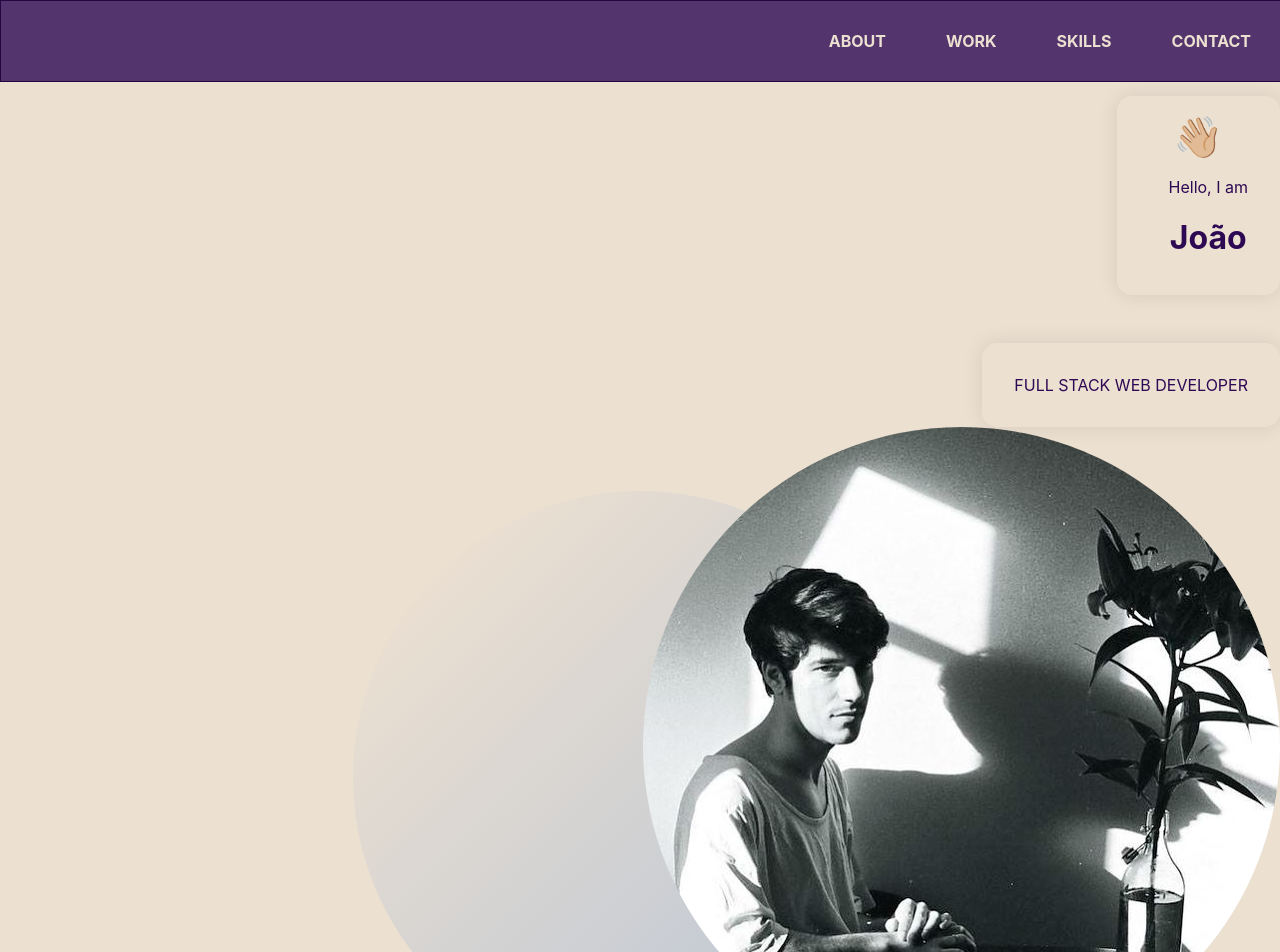
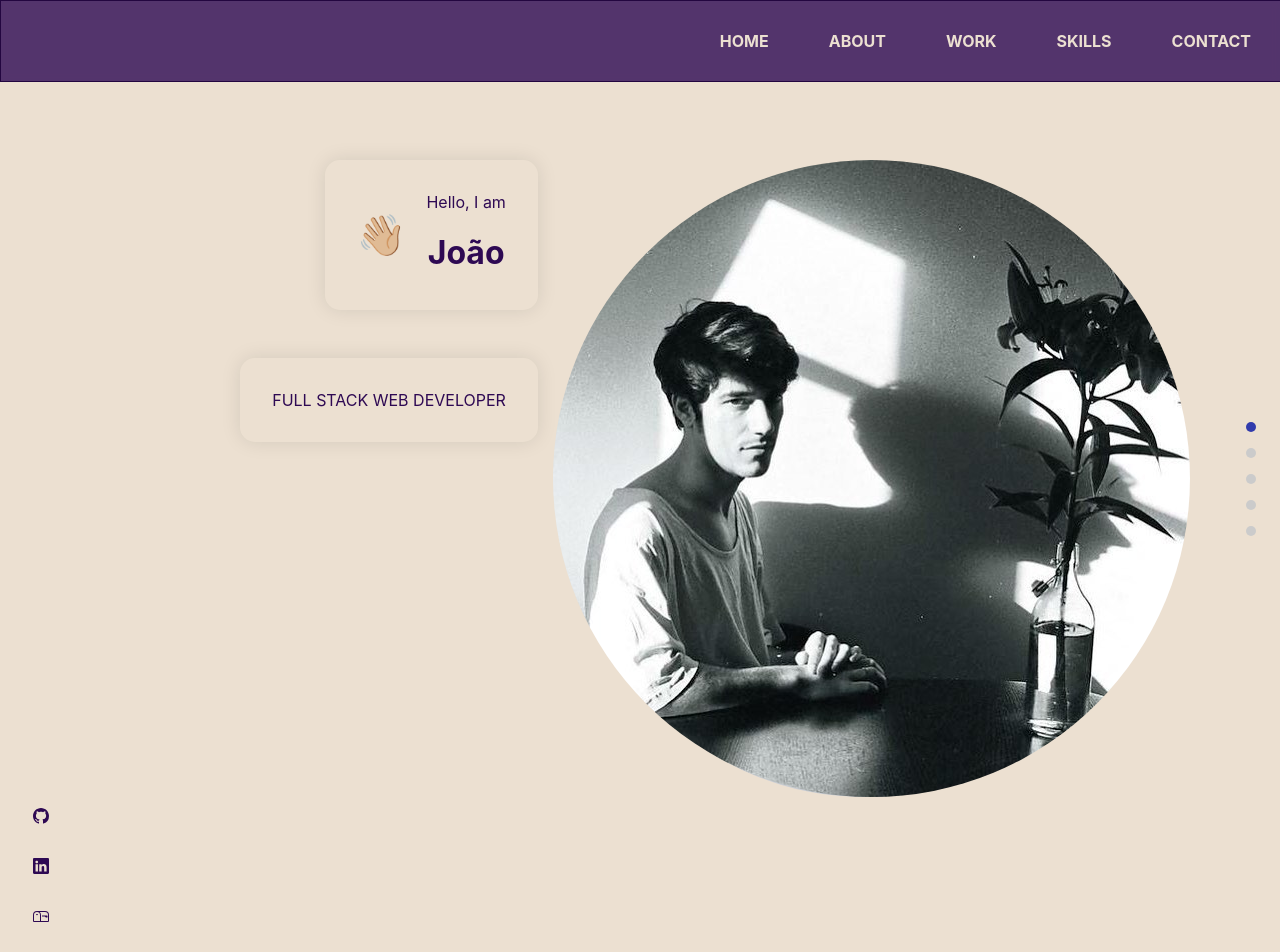
Before and after one commit to JoaoTeixeira13/portfolio, a React (Create React App) app: page / in a window 1280 px wide. Shown: the top 952 px of the page. Built offline with nearby package versions, Linux system fonts and the light colour scheme.

Commit message:
Code refactoring : mapping over array (navbar links). Higher Order Component App Wrapper. Navigation Dots and Social Media icons present on desktop version.

```diff
--- a/src/App.css
+++ b/src/App.css
@@ -1,8 +1,6 @@
 .App {
     text-align: center;
 }
-
-
 
 .App-header {
     background-color: #282c34;
@@ -15,6 +13,101 @@
     color: white;
 }
 
-.App-link {
-  color: #61dafb;
+
+.socialMedia {
+    display: flex;
+    justify-content: flex-end;
+    align-items: center;
+    flex-direction: column;
+
+    padding: 1rem;
 }
+
+.socialMedia div {
+    width: 50px;
+    height: 50px;
+    border-radius: 50%;
+    display: flex;
+    justify-content: center;
+    align-items: center;
+
+    transition: all 0.3s ease-in-out;
+}
+
+@media screen and (min-width: 2000px) {
+    .socialMedia div {
+        width: 70px;
+        height: 70px;
+
+        margin: 0.5rem 0;
+    }
+
+    .socialMedia div svg {
+        width: 30px;
+        height: 30px;
+    }
+}
+
+.appContainer {
+    width: 100%;
+    min-height: 100vh;
+
+    display: flex;
+    flex-direction: row;
+}
+
+.appFlex {
+    display: flex;
+    justify-content: center;
+    align-items: center;
+}
+
+.appWrapper {
+    flex: 1;
+    width: 100%;
+    flex-direction: column;
+    padding: 4rem 2rem;
+}
+
+@media screen and (max-width: 450px) {
+    .appWrapper {
+        padding: 4rem 1rem 2rem;
+    }
+}
+
+.navigation {
+    display: flex;
+    justify-content: center;
+    align-items: center;
+    flex-direction: column;
+
+    padding: 1rem;
+}
+
+.navigation-dot {
+    width: 10px;
+    height: 10px;
+    border-radius: 50%;
+    background-color: #cbcbcb;
+    margin: 0.5rem;
+
+    transition: background-color 0.2s ease-in-out;
+}
+
+@media screen and (min-width: 2000px) {
+    .navigation-dot {
+        width: 20px;
+        height: 20px;
+    }
+}
+
+@media screen and (max-width: 500px) {
+    .navigation,
+    .socialMedia {
+        display: none;
+    }
+}
+
+#about.appContainer {
+    flex-direction: row;
+}
--- a/src/about/about.tsx
+++ b/src/about/about.tsx
@@ -3,10 +3,11 @@ import { motion } from "framer-motion";
 import { useState, useEffect } from "react";
 import { About } from "../interfaces";
 import { abouts } from "../constants";
+import AppWrap from "../wrapper/appWrap";
 
-export default function AboutMe() {
+const AboutMe = () => {
     return (
-        <div id="about">
+        <div>
             <h2 className="headText">
                 {" "}
                 I am keen on learning new technologies, logic and systems'
@@ -14,9 +15,8 @@ export default function AboutMe() {
                 functionality.{" "}
             </h2>
             <div className="appProfiles">
-                {abouts.map((each: About, index: number) => {
+                {abouts.map((each: About) => {
                     return (
-                        <>
                         <motion.div
                             whileInView={{ opacity: 1 }}
                             whileHover={{ scale: 1.1 }}
@@ -25,16 +25,17 @@ export default function AboutMe() {
                                 type: "tween",
                             }}
                             className="profileItem"
-                                key={each.title + index}
+                            key={each.id}
                         >
                             <img src={each.imgUrl} alt={each.title} />
                             <h2 className="boldText">{each.title}</h2>
                             <p className="pText">{each.description}</p>
                         </motion.div>
-                        </>
                     );
                 })}
             </div>
         </div>
     );
-}
+};
+
+export default AppWrap(AboutMe, "about", ["aboutMe"]);
--- a/src/constants.tsx
+++ b/src/constants.tsx
@@ -2,21 +2,32 @@ import { About } from "./interfaces";
 
 export const abouts: About[] = [
     {
+        id: 1,
         title: "Full Stack Web Development",
         description:
             "Lorem ipsum dolor sit amet, consectetur adipiscing elit, sed do eiusmod tempor incididunt ut labore et dolore magna aliqua.",
         imgUrl: "/full-stack.png",
     },
     {
+        id: 2,
         title: "Backend Development",
         description:
             "Ut enim ad minim veniam, quis nostrud exercitation ullamco laboris nisi ut aliquip ex ea commodo consequat. ",
-        imgUrl: "back-end.jpg",
+        imgUrl: "/back-end.jpg",
     },
     {
+        id: 3,
         title: "Frontend Development",
         description:
             "Duis aute irure dolor in reprehenderit in voluptate velit esse cillum dolore eu fugiat nulla pariatur. ",
-        imgUrl: "front-end.jpg",
+        imgUrl: "/front-end.jpg",
     },
 ];
+
+export const sections: string[] = [
+    "home",
+    "about",
+    "work",
+    "skills",
+    "contact",
+];
--- a/src/header/header.css
+++ b/src/header/header.css
@@ -1,4 +1,4 @@
-#header {
+#home {
     position: relative;
     background-color: #ece0d1;
     color: #2e0953;
--- a/src/header/header.tsx
+++ b/src/header/header.tsx
@@ -1,7 +1,8 @@
 import "./header.css";
 import { motion } from "framer-motion";
+import AppWrap from "../wrapper/appWrap";
 
-export default function Header() {
+const Header = () => {
     const scaleVariants = {
         whileInView: {
             scale: [0, 1],
@@ -14,7 +15,7 @@ export default function Header() {
     };
 
     return (
-        <div id="header" className="appHeader appFlex">
+        <div className="appHeader appFlex">
             <motion.div
                 whileInView={{ x: [-100, 0], opacity: [0, 1] }}
                 transition={{ duration: 0.5 }}
@@ -38,7 +39,11 @@ export default function Header() {
                 transition={{ duration: 0.5, delayChildren: 0.5 }}
                 className="appHeaderImg"
             >
-                <img src="/joao.jpg" alt="profile picture" className="profilePicture"/>
+                <img
+                    src="/joao.jpg"
+                    alt="profile picture"
+                    className="profilePicture"
+                />
                 <motion.img
                     whileInView={{ scale: [0, 1] }}
                     transition={{ duration: 1, ease: "easeInOut" }}
@@ -53,4 +58,6 @@ export default function Header() {
             ></motion.div>
         </div>
     );
-}
+};
+
+export default AppWrap(Header, "home", ["headerApp"]);
--- a/src/interfaces.tsx
+++ b/src/interfaces.tsx
@@ -1,5 +1,10 @@
 export interface About {
+    id: number;
     title: string;
     description: string;
     imgUrl: string;
 }
+
+export interface ActiveProp {
+    active: string;
+}
--- a/src/navbar/navbar.tsx
+++ b/src/navbar/navbar.tsx
@@ -12,6 +12,7 @@ import {
 } from "react-scroll";
 import { HiMenuAlt4, HiX } from "react-icons/hi";
 import { motion } from "framer-motion";
+import { sections } from "../constants";
 
 export default function Navbar() {
     const [toggle, setToggle] = useState(false);
@@ -19,46 +20,19 @@ export default function Navbar() {
     return (
         <nav id="navbar">
             <div className="appNavbar">
+                {sections.map((each: string, index: number) => (
                     <Link
                         activeClass="active"
-                    to="about"
+                        to={each}
                         spy={true}
                         smooth={true}
-                    // offset={50}
+                        offset={-80}
                         duration={500}
+                        key={each + index}
                     >
-                    <h4>About</h4>
+                        <h4 onClick={() => setToggle(false)}>{each}</h4>
                     </Link>
-                <Link
-                    activeClass="active"
-                    to="work"
-                    spy={true}
-                    smooth={true}
-                    // offset={50}
-                    duration={500}
-                >
-                    <h4>Work</h4>
-                </Link>
-                <Link
-                    activeClass="active"
-                    to="skills"
-                    spy={true}
-                    smooth={true}
-                    // offset={50}
-                    duration={500}
-                >
-                    <h4>Skills</h4>
-                </Link>
-                <Link
-                    activeClass="active"
-                    to="contact"
-                    spy={true}
-                    smooth={true}
-                    // offset={50}
-                    duration={500}
-                >
-                    <h4>Contact</h4>
-                </Link>
+                ))}
             </div>
             <div className="appNavbarMobile">
                 <HiMenuAlt4 onClick={() => setToggle(true)} />
@@ -73,48 +47,22 @@ export default function Navbar() {
                                 className="closingMobile"
                                 onClick={() => setToggle(false)}
                             />
+
+                            {sections.map((each: string, index: number) => (
                                 <Link
                                     activeClass="active"
-                                to="about"
+                                    to={each}
                                     spy={true}
                                     smooth={true}
-                                // offset={50}
+                                    offset={-80}
                                     duration={500}
-                            >
-                                <h4 onClick={() => setToggle(false)}>About</h4>
-                            </Link>
-                            <Link
-                                activeClass="active"
-                                to="work"
-                                spy={true}
-                                smooth={true}
-                                // offset={50}
-                                duration={500}
-                            >
-                                <h4 onClick={() => setToggle(false)}>Work</h4>
-                            </Link>
-                            <Link
-                                activeClass="active"
-                                to="skills"
-                                spy={true}
-                                smooth={true}
-                                // offset={50}
-                                duration={500}
-                            >
-                                <h4 onClick={() => setToggle(false)}>Skills</h4>
-                            </Link>
-                            <Link
-                                activeClass="active"
-                                to="contact"
-                                spy={true}
-                                smooth={true}
-                                // offset={50}
-                                duration={500}
+                                    key={each + index}
                                 >
                                     <h4 onClick={() => setToggle(false)}>
-                                    Contact
+                                        {each}
                                     </h4>
                                 </Link>
+                            ))}
                         </div>
                     </motion.div>
                 )}
--- /dev/null
+++ b/src/navigationDots.tsx
@@ -0,0 +1,27 @@
+import { Link } from "react-scroll";
+import { ActiveProp } from "./interfaces";
+import { sections } from "./constants";
+
+export default function NavigationDots(props: ActiveProp) {
+    return (
+        <div className="navigation">
+            {sections.map((each: string, index: number) => (
+                <Link
+                    activeClass="active"
+                    className="navigation-dot"
+                    to={each}
+                    spy={true}
+                    smooth={true}
+                    offset={-80}
+                    duration={500}
+                    key={each + index}
+                    style={
+                        props.active === each
+                            ? { backgroundColor: `#313BAC` }
+                            : {}
+                    }
+                ></Link>
+            ))}
+        </div>
+    );
+}
--- /dev/null
+++ b/src/socialMedia.tsx
@@ -0,0 +1,17 @@
+import { BsGithub, BsLinkedin, BsMailbox } from "react-icons/bs";
+
+export default function SocialMedia() {
+    return (
+        <div className="socialMedia">
+            <div>
+                <BsGithub />
+            </div>
+            <div>
+                <BsLinkedin />
+            </div>
+            <div>
+                <BsMailbox />
+            </div>
+        </div>
+    );
+}
--- /dev/null
+++ b/src/wrapper/appWrap.tsx
@@ -0,0 +1,20 @@
+import SocialMedia from "../socialMedia";
+import NavigationDots from "../navigationDots";
+
+export default function AppWrap(
+    Component: Function,
+    idName: string,
+    classNames: string[]
+) {
+    return function HOC() {
+        return (
+            <div id={idName} className={`appContainer ${classNames}`}>
+                <SocialMedia />
+                <div className="appWrapper appFlex">
+                    <Component />
+                </div>
+                <NavigationDots active={idName} />
+            </div>
+        );
+    };
+}
```
Lines whose indentation alone changed are shown as unchanged.
